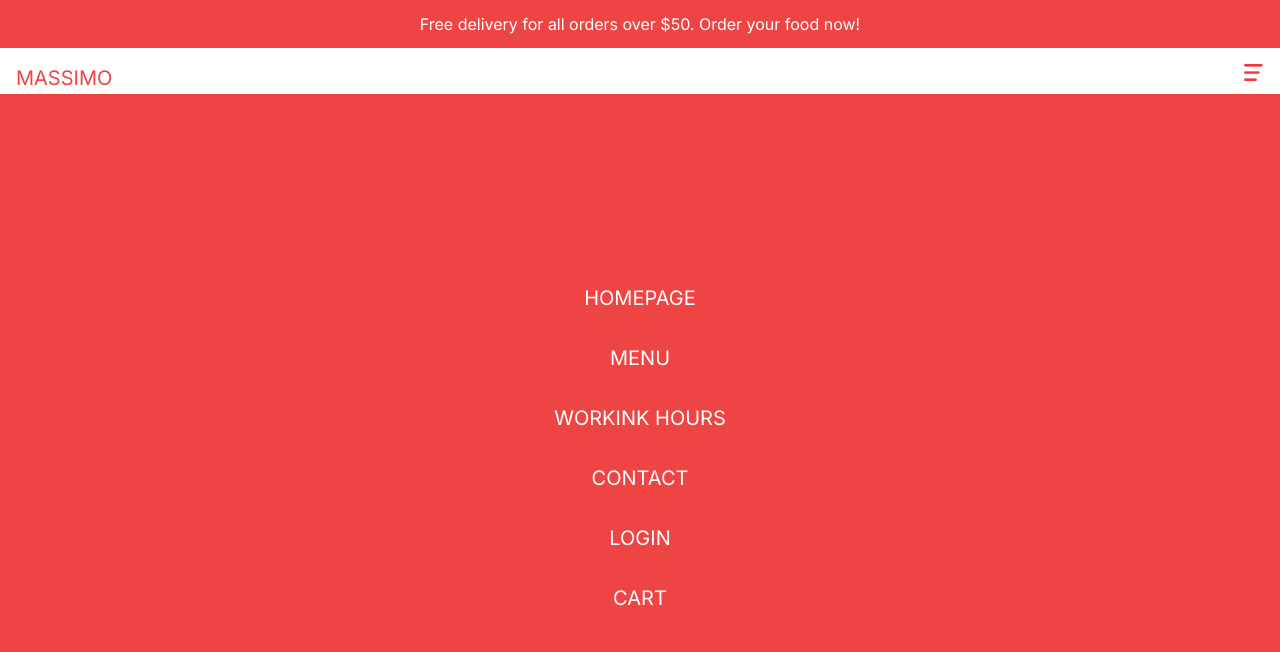
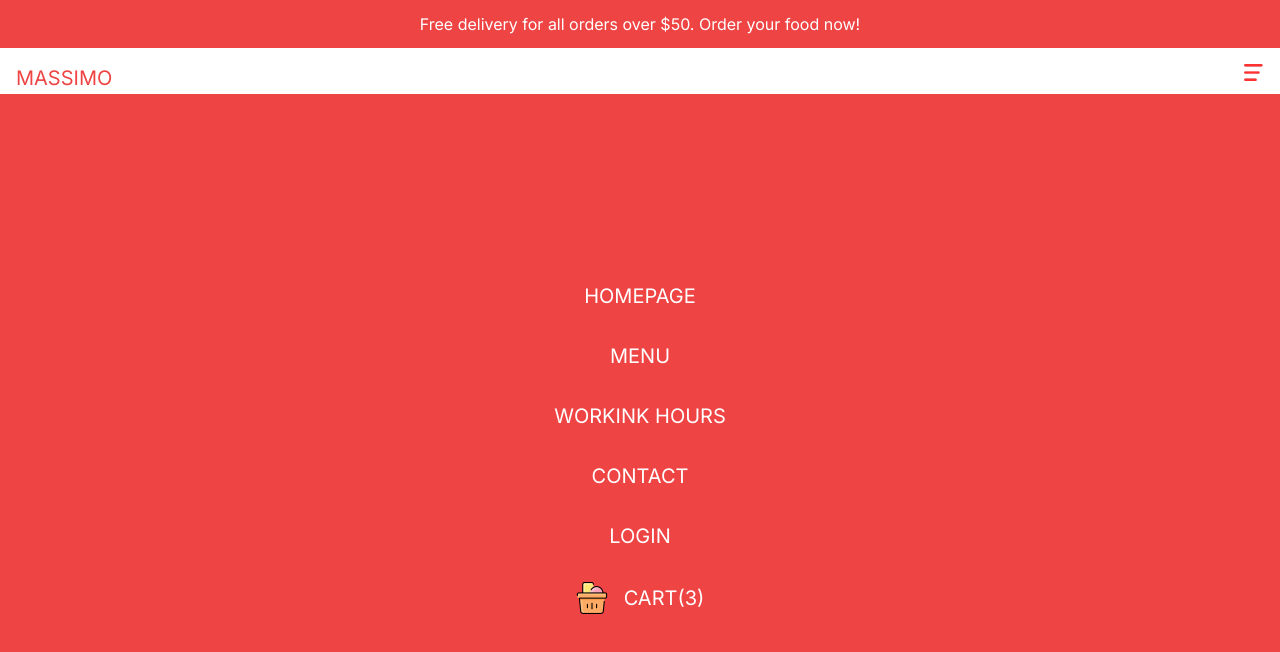
Before and after one commit to walass1980/FoodOrdering-fronend, a Next.js app: page / in a window 1280 px wide. Shown: the top 652 px of the page. Built offline with nearby package versions, Linux system fonts and the light colour scheme.

Commit message:
cerate carticon

```diff
--- /dev/null
+++ b/src/components/Carticon.tsx
@@ -0,0 +1,16 @@
+import Image from 'next/image'
+import Link from 'next/link'
+import React from 'react'
+
+const Carticon = () => {
+  return (
+    <Link href="/cart" className='flex items-center gap-4'>
+    <div className='relative w-8 h-8'>
+         <Image src="/cart.png" alt="" fill/>
+    </div>
+    <span>Cart(3)</span>
+    </Link>
+    )
+}
+
+export default Carticon
--- a/src/components/Menu.tsx
+++ b/src/components/Menu.tsx
@@ -2,6 +2,7 @@
 import Image from 'next/image'
 import Link from 'next/link'
 import React, { useState } from 'react'
+import Carticon from './Carticon'
 
 const links =[
     {id:1, title: "Homepage", url:"/"},
@@ -26,7 +27,7 @@
     ):(
     <Link href="/orders">Orders</Link>
     )}
-    <Link href="/cart">Cart</Link>
+    <Carticon/>
     </div>
     </div>
   )
```
